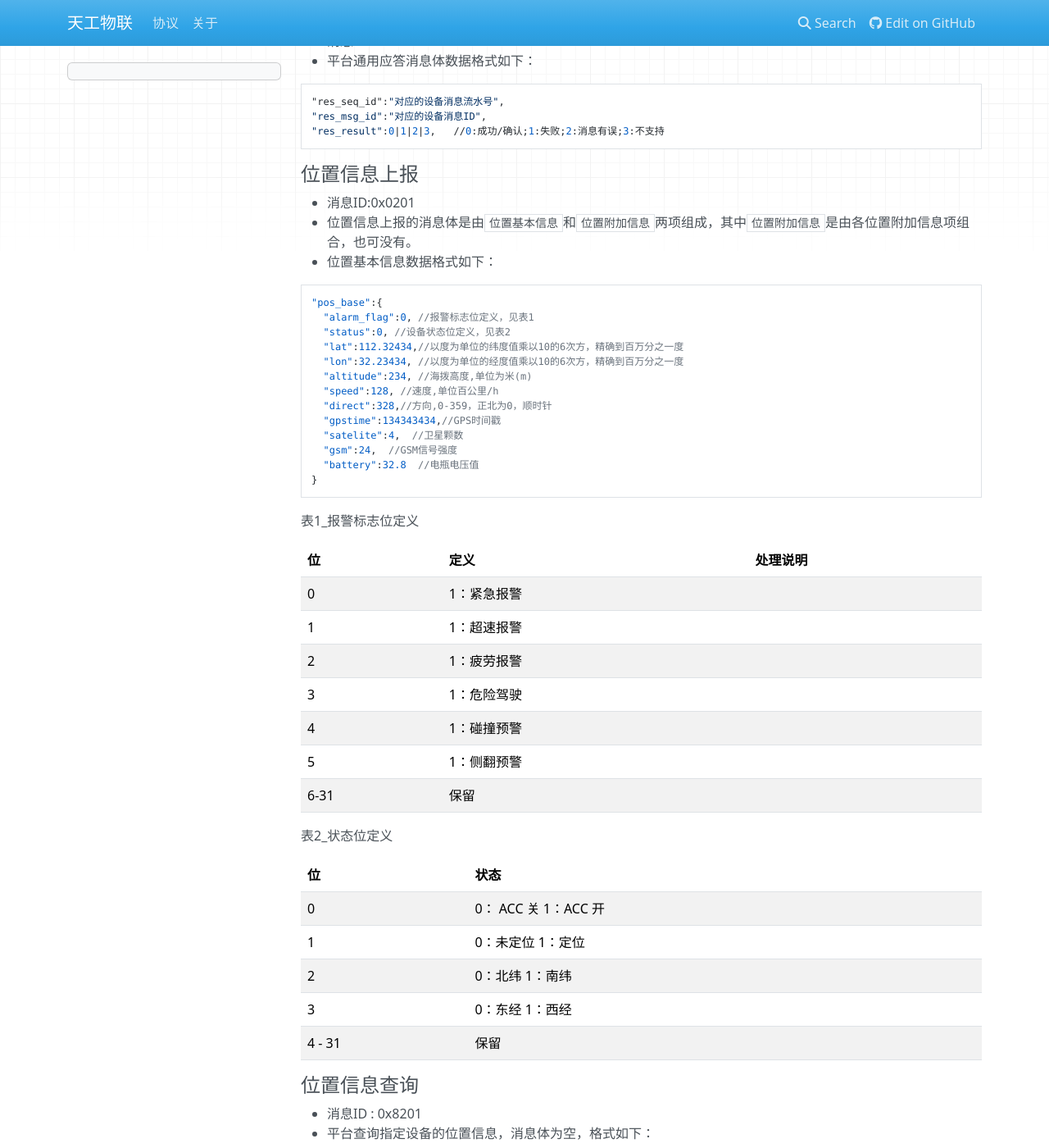
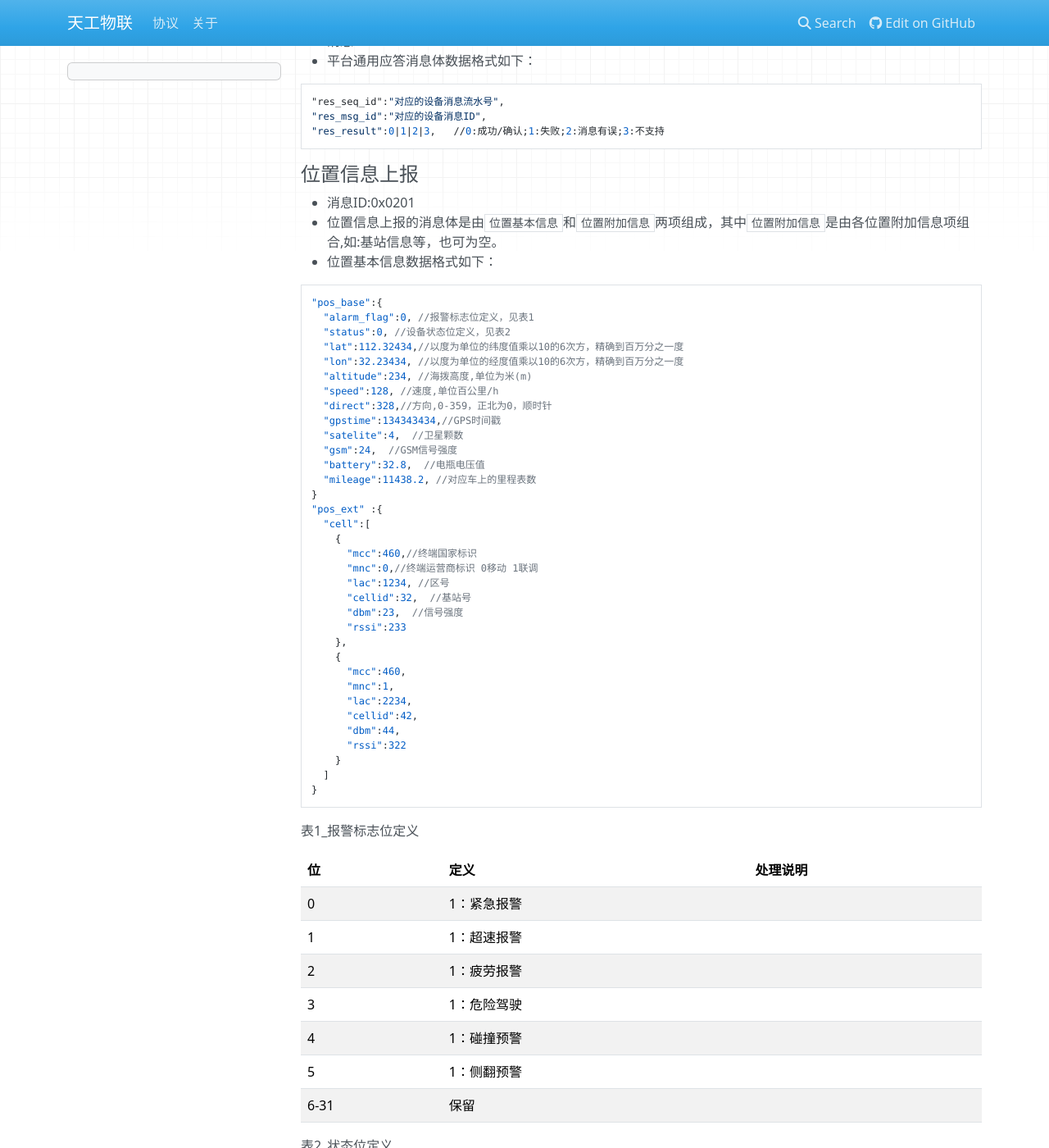
Before and after one commit to whsheng/tgiot, an MkDocs documentation site: the page built from docs/dcp.md, in a window 1280 px wide and 1400 px high, scrolled down 2371 px. Shown: the whole window at 82% size. Built offline with MkDocs 1.6.1, drawn with Linux system fonts in a browser that asks for light colours; nearby versions of some CDN libraries; old or Windows-style settings are respelled for this version of MkDocs.

Commit message:
位置信息中支持里程与多基站数据上报约定

````diff
--- a/docs/dcp.md
+++ b/docs/dcp.md
@@ -95,7 +95,7 @@ timestamp | Int | 时间戳
 #### 位置信息上报
 
 + 消息ID:0x0201
-+ 位置信息上报的消息体是由``位置基本信息``和``位置附加信息``两项组成，其中``位置附加信息``是由各位置附加信息项组合，也可没有。
++ 位置信息上报的消息体是由``位置基本信息``和``位置附加信息``两项组成，其中``位置附加信息``是由各位置附加信息项组合,如:基站信息等，也可为空。
 + 位置基本信息数据格式如下：
 
 ```
@@ -110,7 +110,28 @@ timestamp | Int | 时间戳
   "gpstime":134343434,//GPS时间戳
   "satelite":4,  //卫星颗数
   "gsm":24,  //GSM信号强度
-  "battery":32.8  //电瓶电压值
+  "battery":32.8,  //电瓶电压值
+  "mileage":11438.2, //对应车上的里程表数
+}
+"pos_ext" :{
+  "cell":[
+    {
+      "mcc":460,//终端国家标识
+      "mnc":0,//终端运营商标识 0移动 1联调
+      "lac":1234, //区号
+      "cellid":32,  //基站号
+      "dbm":23,  //信号强度
+      "rssi":233
+    },
+    {
+      "mcc":460,
+      "mnc":1,
+      "lac":2234,
+      "cellid":42,
+      "dbm":44,
+      "rssi":322
+    }
+  ]
 }
 ```
 
````
